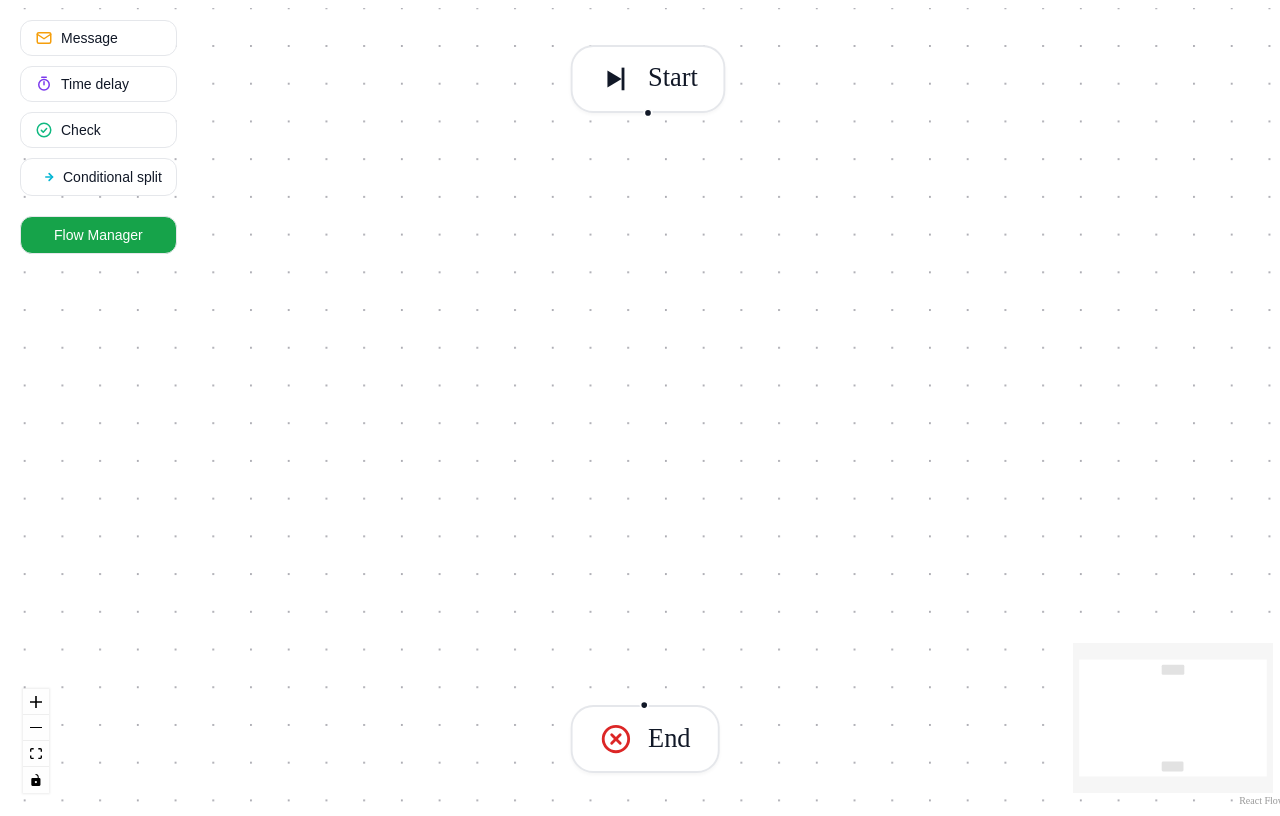
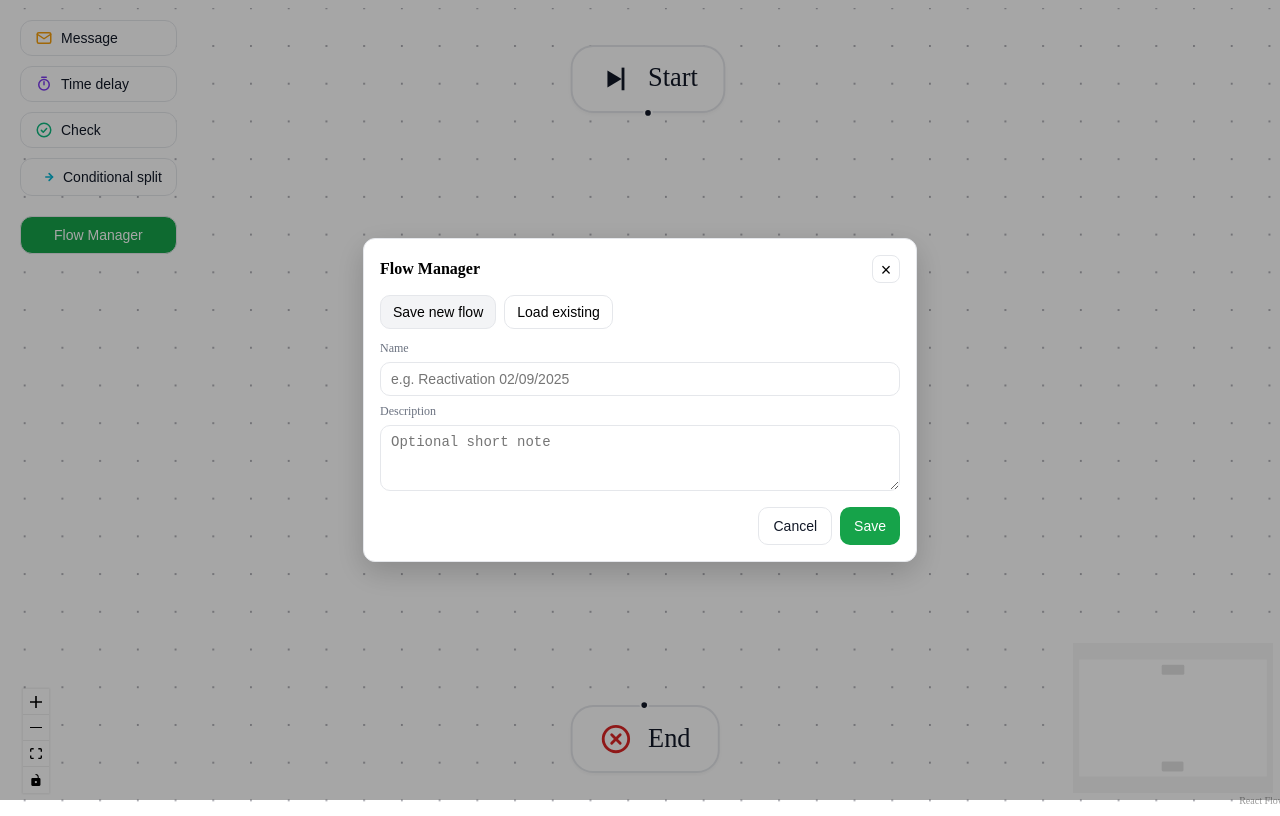
Before and after one commit to KMariak/react-flow-app, a React (Vite) app in the folder my-react-flow-app/: page / in a window 1280 px wide. Both pictures are taken after a click on the button "Flow Manager". Built offline with nearby package versions, Linux system fonts and the light colour scheme.

Commit message:
feat: add modal window

```diff
--- a/my-react-flow-app/src/App.jsx
+++ b/my-react-flow-app/src/App.jsx
@@ -1,4 +1,4 @@
-import { useCallback, useMemo } from "react";
+import { useCallback, useMemo, useState } from "react";
 import {
   ReactFlow,
   Background,
@@ -11,25 +11,20 @@ import {
 import "@xyflow/react/dist/style.css";
 import Toolbar from "./Toolbar.jsx";
 import FlowPillNode from "./FlowPillNode.jsx";
+import FlowManagerModal from "./FlowManagerModal.jsx";
 
 const initialNodes = [
   {
     id: "start",
     type: "pill",
     position: { x: 200, y: 50 },
-    data: {
-      type: "start",
-      label: "Start",
-    },
+    data: { type: "start", label: "Start" },
   },
   {
     id: "end",
     type: "pill",
     position: { x: 200, y: 400 },
-    data: {
-      type: "end",
-      label: "End",
-    },
+    data: { type: "end", label: "End" },
   },
 ];
 const initialEdges = [];
@@ -46,11 +41,11 @@ export default function App() {
   const [nodes, setNodes, onNodesChange] = useNodesState(initialNodes);
   const [edges, setEdges, onEdgesChange] = useEdgesState(initialEdges);
 
+  const [showManager, setShowManager] = useState(false); //
   const onConnect = useCallback(
     (conn) => setEdges((eds) => addEdge({ ...conn, animated: true }, eds)),
     []
   );
-
 
   const onAddNode = (kind, customLabel) => {
     const id = `node-${crypto.randomUUID?.() || nodes.length + 1}`;
@@ -75,7 +70,10 @@ export default function App() {
 
   return (
     <div style={{ width: "100vw", height: "100vh" }}>
-      <Toolbar onAddNode={onAddNode} />
+      <Toolbar
+        onAddNode={onAddNode}
+        onOpenManager={() => setShowManager(true)}
+      />
 
       <ReactFlow
         nodeTypes={nodeTypes}
@@ -90,6 +88,12 @@ export default function App() {
         <Controls />
         <Background />
       </ReactFlow>
+
+      {/* Modal */}
+      <FlowManagerModal
+        open={showManager}
+        onClose={() => setShowManager(false)}
+      />
     </div>
   );
 }
--- /dev/null
+++ b/my-react-flow-app/src/FlowManagerModal.jsx
@@ -0,0 +1,173 @@
+// src/FlowManagerModal.jsx
+import { useState } from "react";
+
+export default function FlowManagerModal({ open, onClose }) {
+  if (!open) return null;
+
+  const [tab, setTab] = useState("save");      // "save" | "load"
+  const [name, setName] = useState("");
+  const [description, setDescription] = useState("");
+
+  const onSaveClick = () => {
+    // заглушка: пізніше підвʼяжемо до бекенда/localStorage
+    alert(`Save clicked:\nName: ${name || "(no name)"}\nDescription: ${description || "-"}`);
+  };
+
+  const onLoadClick = () => {
+    // заглушка: тут буде список схем і завантаження
+    alert("Load clicked (placeholder)");
+  };
+
+  return (
+    <div style={styles.backdrop} onClick={onClose}>
+      <div style={styles.modal} onClick={(e) => e.stopPropagation()}>
+        {/* Header */}
+        <div style={styles.header}>
+          <h3 style={{ margin: 0, fontSize: 16 }}>Flow Manager</h3>
+          <button onClick={onClose} style={styles.closeBtn} aria-label="Close">×</button>
+        </div>
+
+        {/* Tabs */}
+        <div style={styles.tabs}>
+          <button
+            style={{ ...styles.tabBtn, ...(tab === "save" ? styles.tabActive : {}) }}
+            onClick={() => setTab("save")}
+          >
+            Save new flow
+          </button>
+          <button
+            style={{ ...styles.tabBtn, ...(tab === "load" ? styles.tabActive : {}) }}
+            onClick={() => setTab("load")}
+          >
+            Load existing
+          </button>
+        </div>
+
+        {/* Content */}
+        {tab === "save" ? (
+          <div style={{ display: "grid", gap: 8 }}>
+            <label style={styles.label}>
+              <span style={styles.labelText}>Name</span>
+              <input
+                value={name}
+                onChange={(e) => setName(e.target.value)}
+                placeholder="e.g. Reactivation 02/09/2025"
+                style={styles.input}
+              />
+            </label>
+
+            <label style={styles.label}>
+              <span style={styles.labelText}>Description</span>
+              <textarea
+                value={description}
+                onChange={(e) => setDescription(e.target.value)}
+                placeholder="Optional short note"
+                rows={3}
+                style={{ ...styles.input, resize: "vertical" }}
+              />
+            </label>
+
+            <div style={{ display: "flex", justifyContent: "flex-end", gap: 8, marginTop: 8 }}>
+              <button onClick={onClose} style={styles.secondaryBtn}>Cancel</button>
+              <button onClick={onSaveClick} style={styles.primaryBtn}>Save</button>
+            </div>
+          </div>
+        ) : (
+          <div style={{ display: "grid", gap: 8 }}>
+            <p style={{ margin: 0, color: "#6B7280" }}>
+              Here will be the list of saved flows (placeholder).
+            </p>
+            <div style={{ display: "flex", justifyContent: "flex-end" }}>
+              <button onClick={onLoadClick} style={styles.primaryBtn}>Load</button>
+            </div>
+          </div>
+        )}
+      </div>
+    </div>
+  );
+}
+
+const styles = {
+  backdrop: {
+    position: "fixed",
+    inset: 0,
+    background: "rgba(0,0,0,0.35)",
+    display: "grid",
+    placeItems: "center",
+    zIndex: 50,
+  },
+  modal: {
+    width: 520,
+    maxWidth: "90vw",
+    background: "white",
+    border: "1px solid #E5E7EB",
+    borderRadius: 12,
+    boxShadow: "0 10px 30px rgba(0,0,0,0.18)",
+    padding: 16,
+  },
+  header: {
+    display: "flex",
+    alignItems: "center",
+    justifyContent: "space-between",
+    marginBottom: 12,
+  },
+  closeBtn: {
+    border: "1px solid #E5E7EB",
+    background: "white",
+    borderRadius: 8,
+    width: 28,
+    height: 28,
+    cursor: "pointer",
+    fontSize: 18,
+    lineHeight: "26px",
+  },
+  tabs: {
+    display: "flex",
+    gap: 8,
+    marginBottom: 12,
+  },
+  tabBtn: {
+    padding: "8px 12px",
+    border: "1px solid #E5E7EB",
+    background: "white",
+    borderRadius: 10,
+    cursor: "pointer",
+    fontSize: 14,
+  },
+  tabActive: {
+    background: "#F3F4F6",
+  },
+  label: {
+    display: "grid",
+    gap: 6,
+  },
+  labelText: {
+    fontSize: 12,
+    color: "#6B7280",
+  },
+  input: {
+    border: "1px solid #E5E7EB",
+    borderRadius: 10,
+    padding: "8px 10px",
+    fontSize: 14,
+    outline: "none",
+  },
+  primaryBtn: {
+    background: "#16a34a",
+    color: "white",
+    border: "none",
+    borderRadius: 10,
+    padding: "10px 14px",
+    cursor: "pointer",
+    fontSize: 14,
+  },
+  secondaryBtn: {
+    background: "white",
+    color: "#111827",
+    border: "1px solid #E5E7EB",
+    borderRadius: 10,
+    padding: "10px 14px",
+    cursor: "pointer",
+    fontSize: 14,
+  },
+};
```
